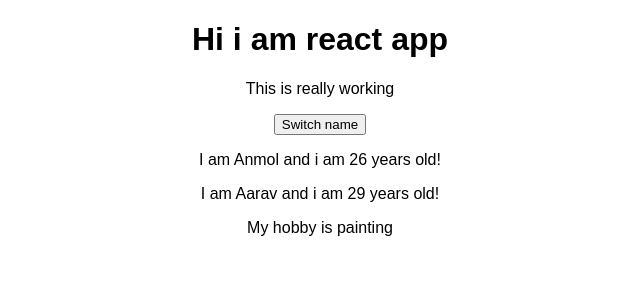
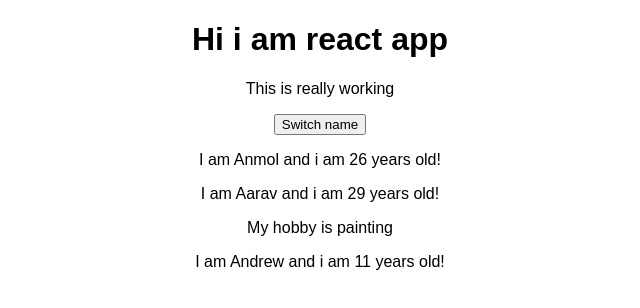
Before and after one commit to Anmolzuck/Learning-React.js, a React (Create React App) app: page / in a window 1280 px wide. Shown: the top 308 px of the page, without its empty margins (320-960 px from the left). Built offline with nearby package versions, Linux system fonts and the light colour scheme.

Commit message:
Passing refernces in components

```diff
--- a/src/App.js
+++ b/src/App.js
@@ -8,17 +8,21 @@ and that's the special thing about it and it only works on that state property,
 */
 
   state = {
-    persons: [{ name: "Anmol" }, { name: "Aarav" }],
+    persons: [{ name: "Anmol" }, { name: "Aarav" }, { name: "Andrew" }],
     otherState: "Some value", // this value will not be updated
   };
 
-  switchNameHandler = () => {
+  switchNameHandler = (newName) => {
     //console.log("Was clicked");
     //Dont do this : this.state.persons[0].name = "Anmol";
 
     this.setState({
       //this is used to change the state
-      persons: [{ name: "Anmol Zakie" }, { name: "Aarav" }],
+      persons: [
+        { name: newName },
+        { name: "Aarav Anand" },
+        { name: "Andrew james" },
+      ],
     });
   };
   render() {
@@ -26,9 +30,15 @@ and that's the special thing about it and it only works on that state property,
       <div className="App">
         <h1>Hi i am react app</h1>
         <p>This is really working</p>
-        <button onClick={this.switchNameHandler}>Switch name</button>
+        <button onClick={() => this.switchNameHandler("Anmol Zakie")}>
+          Switch name
+        </button>
         <Person name={this.state.persons[0].name} />
         <Person name={this.state.persons[1].name}>My hobby is painting</Person>
+        <Person
+          name={this.state.persons[2].name}
+          click={this.switchNameHandler.bind(this, "Anmol King")}
+        />
       </div>
     );
 
--- a/src/Person/person.js
+++ b/src/Person/person.js
@@ -4,7 +4,7 @@ import React from "react";
 const person = (props) => {
   return (
     <div>
-      <p>
+      <p onClick={props.click}>
         I am {props.name} and i am {Math.floor(Math.random() * 30)} years old!
       </p>
       <p>{props.children}</p>
```
